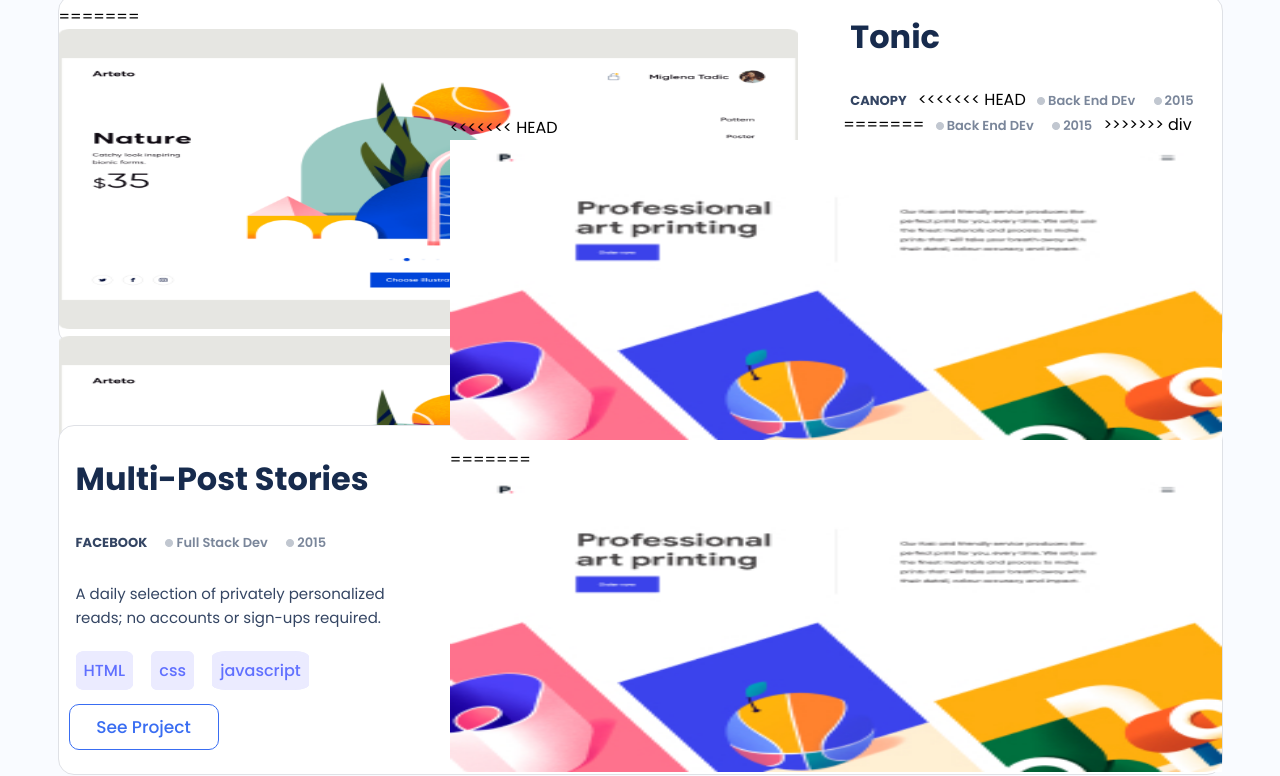
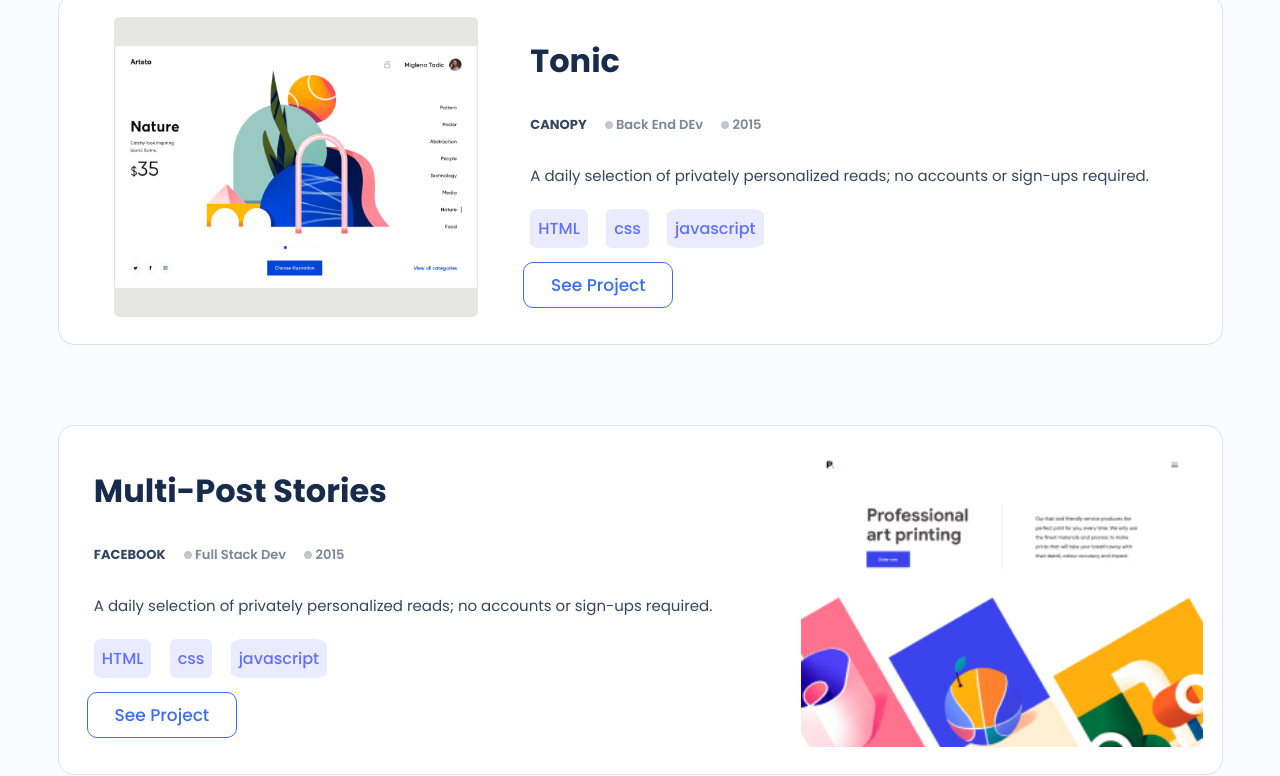
Before and after one commit to leloufadel/Portfolio, a website: page index.html in a window 1280 px wide. Shown: the part 1088-1864 px from the top of the page. Drawn offline with nearby package versions, Linux system fonts and the light colour scheme.

Commit message:
update HTML

```diff
--- a/index.html
+++ b/index.html
@@ -65,29 +65,23 @@
             <section class = "cards">
                 <div class="job">
                     <div class="image-container">
-<<<<<<< HEAD
-                        <img class="iMG-0" src="./Image/Snapshoot Portfolio-pn.png" alt="job-1 image">
-=======
 
                         <img class="iMG-0" src="./Image/Snapshoot Portfolio-pn.png" alt="job-1 image">
-                        <img class="iMG-0" src="./image/Snapshoot Portfolio-pn.png" alt="job-1 image">
 
->>>>>>> div
+
+
                     </div>
                     <div class="content">
                             <h3>Tonic</h3>
                             <ul>
                                 <li id="campany">Canopy</li>
-<<<<<<< HEAD
-                                <li id="detail"> <img src="./Image/Counter.png" alt="Counter"> Back End DEv</li>
-                                <li id="detail"><img src="./Image/Counter.png" alt="Counter"> 2015</li>
-=======
+
 
                                 <li id="detail"> <img src="./Image/Counter.png" alt="Counter"> Back End DEv</li>
                                 <li id="detail"><img src="./Image/Counter.png" alt="Counter"> 2015</li>
 
 
->>>>>>> div
+
                             </ul>
                             <p>A daily selection of privately personalized reads; no accounts or sign-ups required.</p>
                             <ul>
@@ -101,12 +95,6 @@
                 </div>
                 <div class="job reversed-card">
                     <div class="image-container">
-<<<<<<< HEAD
-                        <img src="./Image/SnapshootPortfolio5.jpg" alt="job-2 image">
-=======
-
-                        <img src="./Image/SnapshootPortfolio5.jpg" alt="job-2 image">
-
                         <img src="./Image/SnapshootPortfolio5.jpg" alt="job-2 image">
 
                     </div>
```
